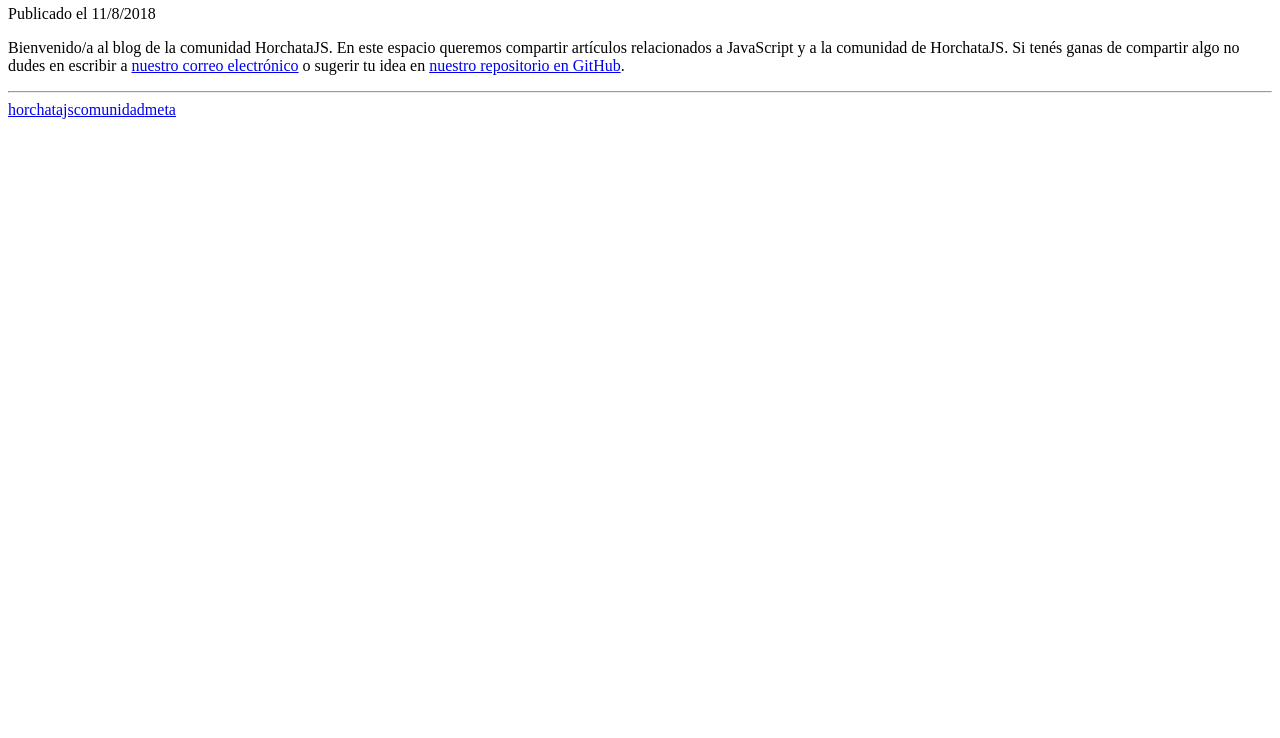
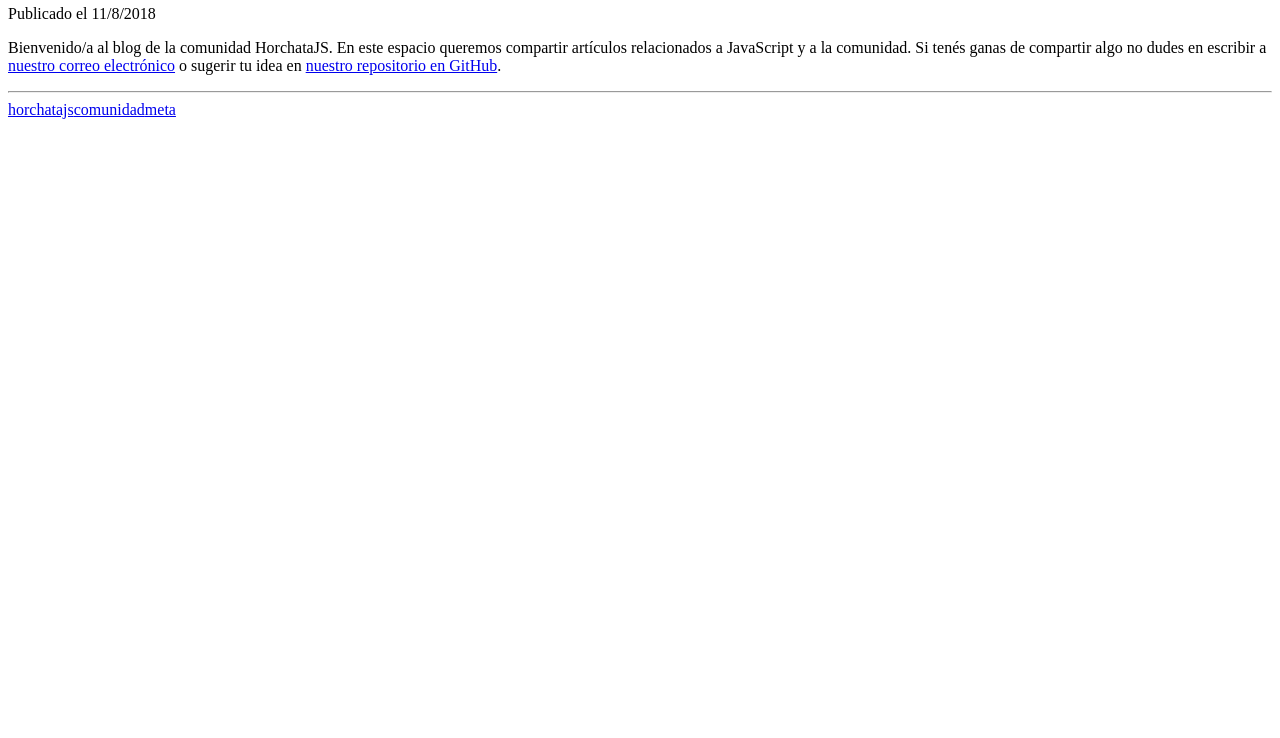
Before and after one commit to horchatajs/website, a Gatsby site: page /blog/2018-08-11-bienvenidos-al-blog-de-horchatajs in a window 1280 px wide. Shown: the part 62-800 px from the top of the page. Built offline with nearby package versions, Linux system fonts and the light colour scheme; Gatsby itself is replaced by a stand-in of ours; some packages are replaced by stand-ins of ours.

Commit message:
Update Blog “2018-08-11-bienvenidos-al-blog-de-horchatajs”

```diff
--- a/src/pages/blog/2018-08-11-bienvenidos-al-blog-de-horchatajs.md
+++ b/src/pages/blog/2018-08-11-bienvenidos-al-blog-de-horchatajs.md
@@ -8,6 +8,5 @@
   - comunidad
   - meta
 ---
-
-Bienvenido/a al blog de la comunidad HorchataJS. En este espacio queremos compartir artículos relacionados a JavaScript y a la comunidad de HorchataJS.
+Bienvenido/a al blog de la comunidad HorchataJS. En este espacio queremos compartir artículos relacionados a JavaScript y a la comunidad.
 Si tenés ganas de compartir algo no dudes en escribir a [nuestro correo electrónico](mailto:horchatajs@gmail.com) o sugerir tu idea en [nuestro repositorio en GitHub](https://github.com/horchatajs/website/issues).
```
